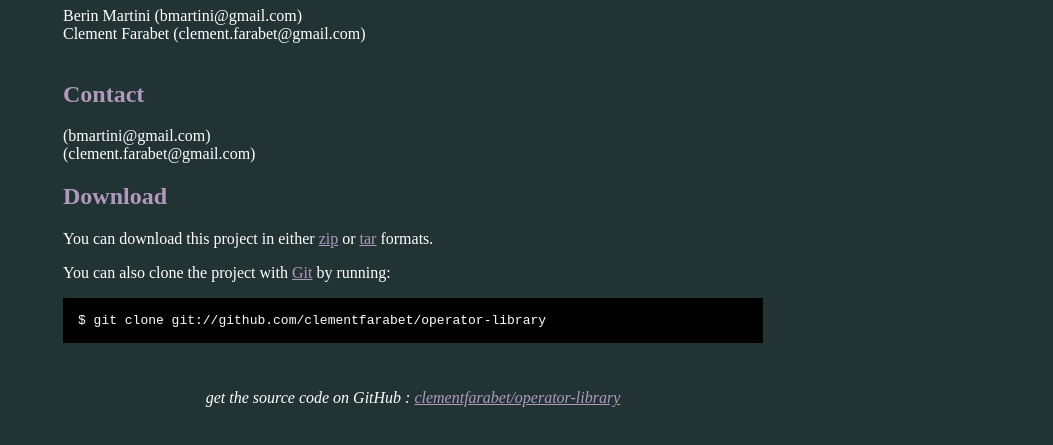
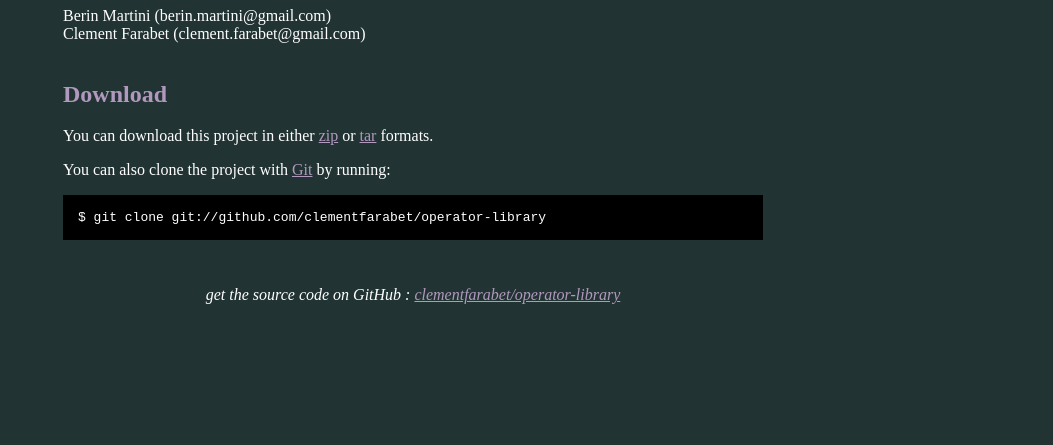
Before and after one commit to clementfarabet/operator-library, a plain HTML site: page index.html in a window 1280 px wide. Shown: the part 303-748 px from the top of the page, without its empty margins (227-1280 px from the left). Drawn offline with Linux system fonts and the light colour scheme.

Commit message:
changed emails in index.html

```diff
--- a/index.html
+++ b/index.html
@@ -53,15 +53,10 @@
     </div>
 
     <h2>Authors</h2>
-<p>Berin Martini (bmartini@gmail.com)
-<br/>Clement Farabet (clement.farabet@gmail.com)
-<br/>
-<br/>      </p>
-<h2>Contact</h2>
-<p>(bmartini@gmail.com)
-<br/>(clement.farabet@gmail.com)
-<br/>      </p>
-
+    <p>Berin Martini (berin.martini@gmail.com)
+    <br/>Clement Farabet (clement.farabet@gmail.com)
+    <br/>
+    <br/>      </p>
 
     <h2>Download</h2>
     <p>
```
